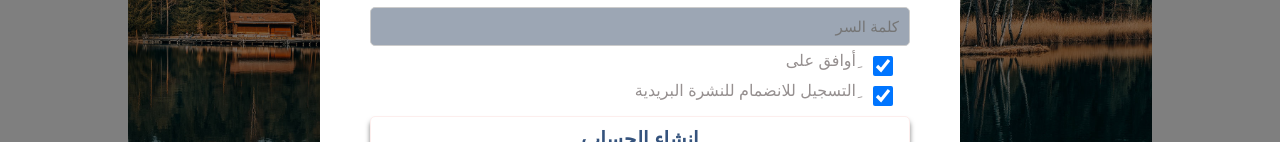
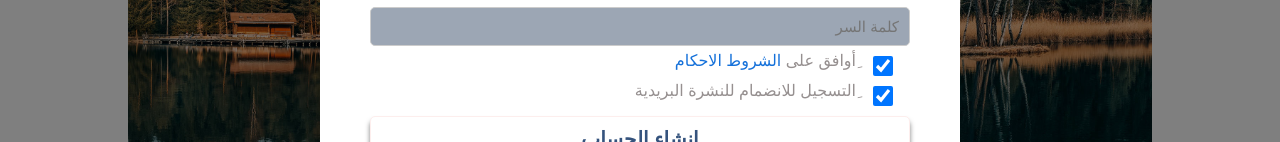
Before and after one commit to nasersss/E-library, a plain HTML site: page index.html in a window 1280 px wide. Both pictures are taken after a click on the item "ادخل لحسابك أو سجل الآن". Shown: the part 492-634 px from the top of the page. Drawn offline with Linux system fonts and the light colour scheme.

Commit message:
color on link

```diff
--- a/css/style.css
+++ b/css/style.css
@@ -421,3 +421,6 @@ line-height: 50px;
 .modal_container .login{
     display: none;
 }
+.modal_container a{
+    color: rgb(21, 113, 218);
+}
```
